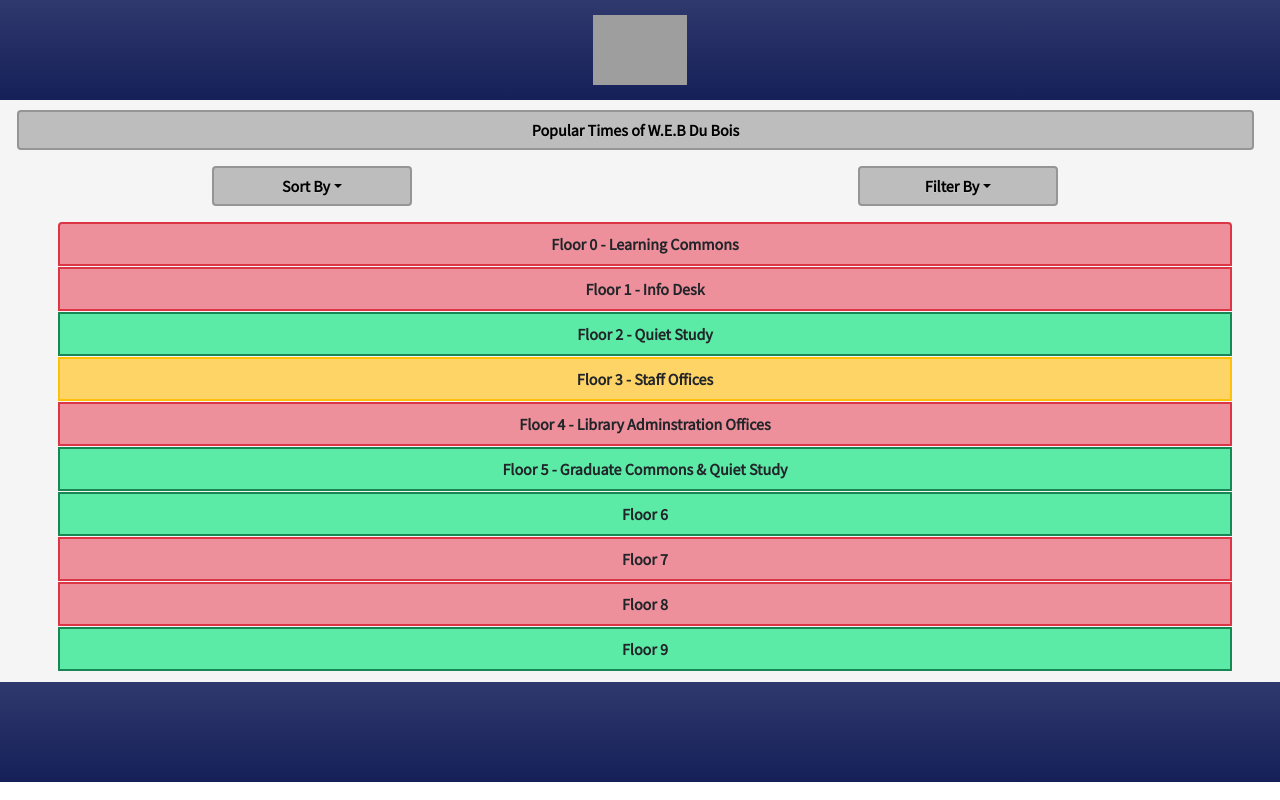
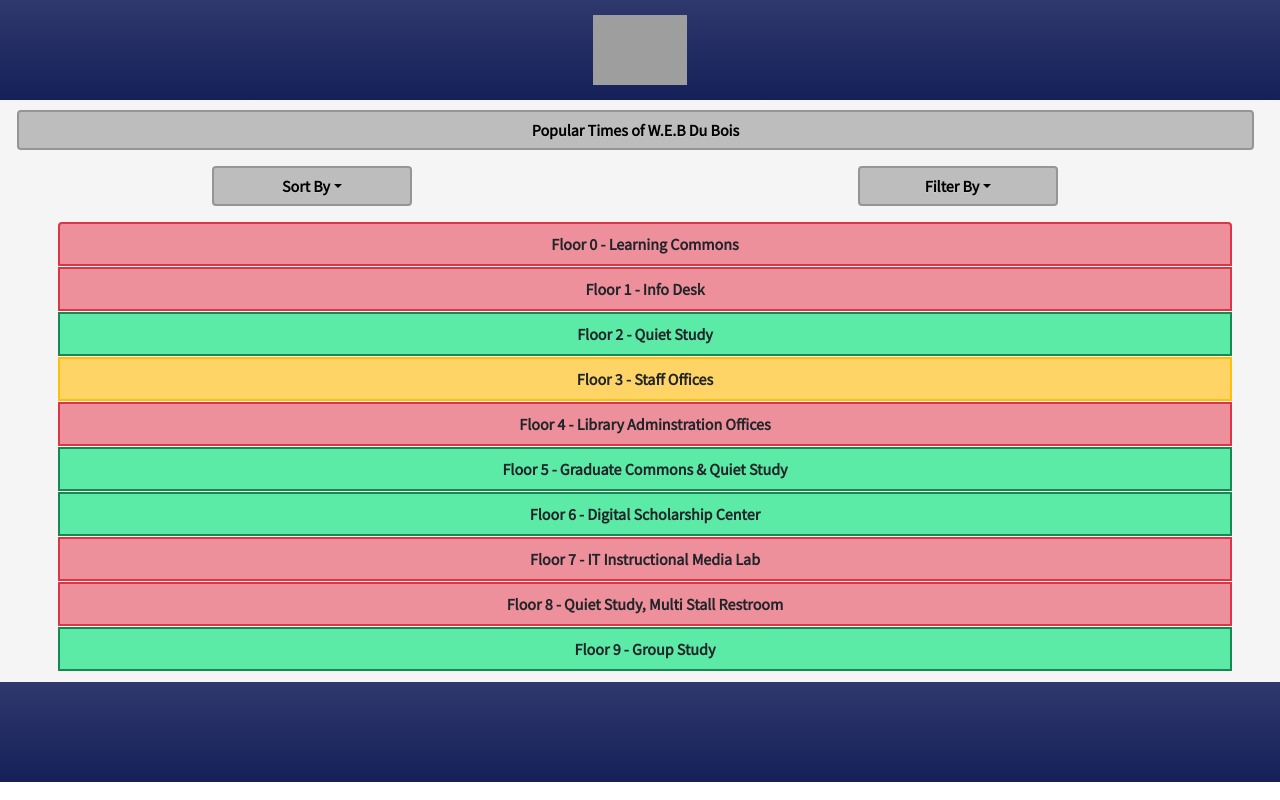
Before and after one commit to abigail432/325_runtime_terror, a React (Create React App) app in the folder my-app/: page / in a window 1280 px wide. Built offline with nearby package versions, Linux system fonts and the light colour scheme; grey boxes are pictures that could not be loaded.

Commit message:
Update App.js

```diff
--- a/my-app/src/App.js
+++ b/my-app/src/App.js
@@ -24,27 +24,27 @@ const initialFloors = [
   {floor: 3, busy: 1, type:1, title: "Staff Offices"},
   {floor: 4, busy: 2, type:2, title: "Library Adminstration Offices"},
   {floor: 5, busy: 0, type:0, title: "Graduate Commons & Quiet Study"},
-  {floor: 6, busy: 0, type:2, tilte:"Digital Scholarship Center"},
-  {floor: 7, busy: 2, type:2, tilte:"IT Instructional Media Lab"},
-  {floor: 8, busy: 2, type:0, tilte:"Quiet Study, Multi Stall Restroom"},
-  {floor: 9, busy: 0, type:1, tilte:"Group Study"},
-  {floor: 10, busy: 2, type:2, tilte:"Learning Resource Center"},
-  {floor: 11, busy: 2, type:0, tilte:"Quiet Study"},
-  {floor: 12, busy: 2, type:2, tilte:"Supplemental Instruction"},
-  {floor: 13, busy: 2, type:2, tilte:"Writing Program"},
-  {floor: 14, busy: 0, type:0, tilte:"Quiet Study"},
-  {floor: 15, busy: 1, type:1, tilte:"Group Study"},
-  {floor: 16, busy: 1, type:2, tilte:"IT Computer Classrooms"},
-  {floor: 17, busy: 1, type:0, tilte:"Quiet Study"},
-  {floor: 18, busy: 2, type:1, tilte:"Group Study"},
-  {floor: 19, busy: 2, type:2, tilte:"Office of Scholarly Communication"},
-  {floor: 20, busy: 2, type:0, tilte:"Quiet Study"},
-  {floor: 21, busy: 2, type:1, tilte:"Group Study"},
-  {floor: 22, busy: 2, type:2, tilte:"W. E. B. Du Bois Center"},
-  {floor: 23, busy: 2, type:1, tilte:"Group Study"},
-  {floor: 24, busy: 2, type:2, tilte:"Archives Storage"},
-  {floor: 25, busy: 2, type:2, tilte:"Special Collections"},
-  {floor: 26, busy: 2, type:2, tilte:"Faculty Commons"}
+  {floor: 6, busy: 0, type:2, title:"Digital Scholarship Center"},
+  {floor: 7, busy: 2, type:2, title:"IT Instructional Media Lab"},
+  {floor: 8, busy: 2, type:0, title:"Quiet Study, Multi Stall Restroom"},
+  {floor: 9, busy: 0, type:1, title:"Group Study"},
+  {floor: 10, busy: 2, type:2, title:"Learning Resource Center"},
+  {floor: 11, busy: 2, type:0, title:"Quiet Study"},
+  {floor: 12, busy: 2, type:2, title:"Supplemental Instruction"},
+  {floor: 13, busy: 2, type:2, title:"Writing Program"},
+  {floor: 14, busy: 0, type:0, title:"Quiet Study"},
+  {floor: 15, busy: 1, type:1, title:"Group Study"},
+  {floor: 16, busy: 1, type:2, title:"IT Computer Classrooms"},
+  {floor: 17, busy: 1, type:0, title:"Quiet Study"},
+  {floor: 18, busy: 2, type:1, title:"Group Study"},
+  {floor: 19, busy: 2, type:2, title:"Office of Scholarly Communication"},
+  {floor: 20, busy: 2, type:0, title:"Quiet Study"},
+  {floor: 21, busy: 2, type:1, title:"Group Study"},
+  {floor: 22, busy: 2, type:2, title:"W. E. B. Du Bois Center"},
+  {floor: 23, busy: 2, type:1, title:"Group Study"},
+  {floor: 24, busy: 2, type:2, title:"Archives Storage"},
+  {floor: 25, busy: 2, type:2, title:"Special Collections"},
+  {floor: 26, busy: 2, type:2, title:"Faculty Commons"}
 ]
 
 
```
